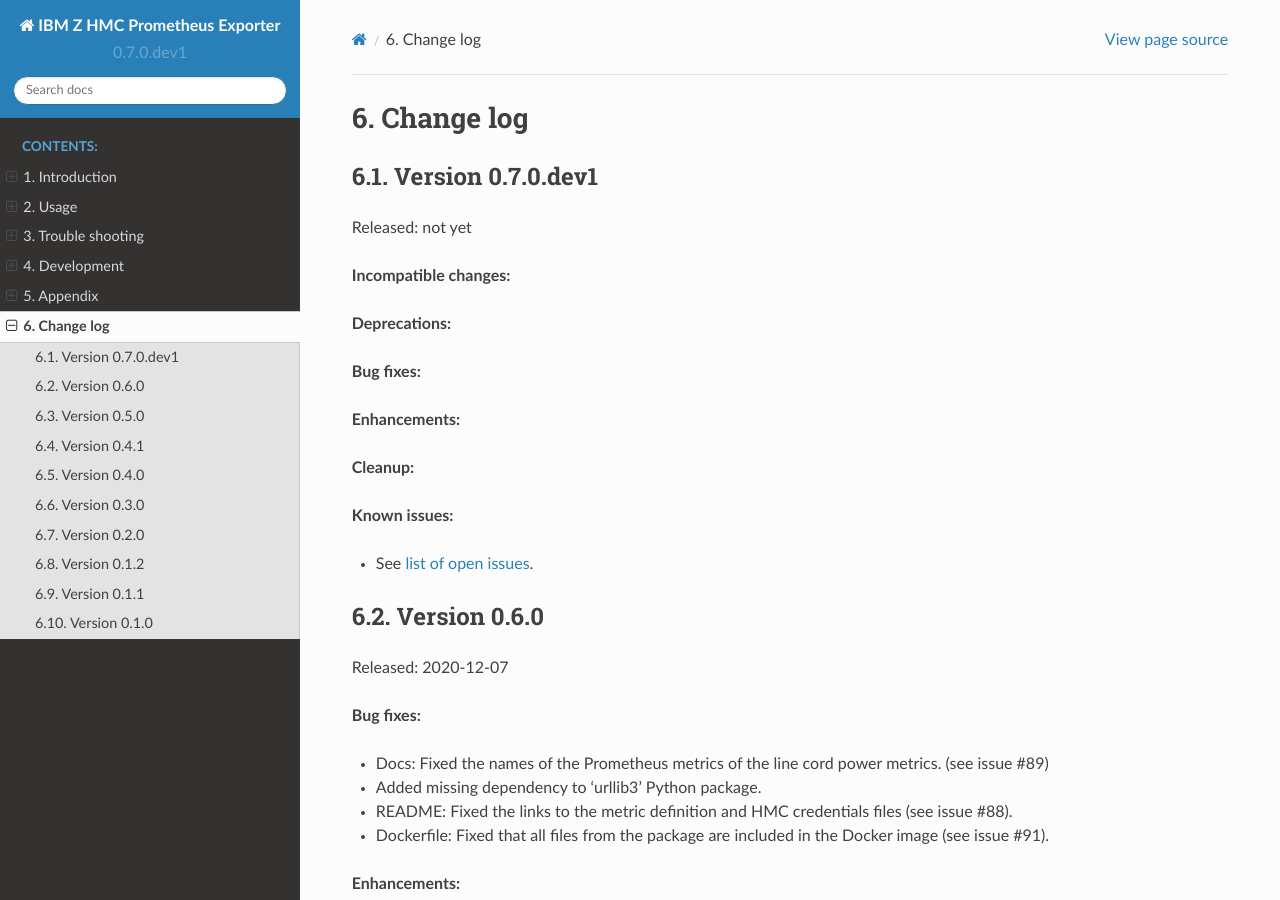
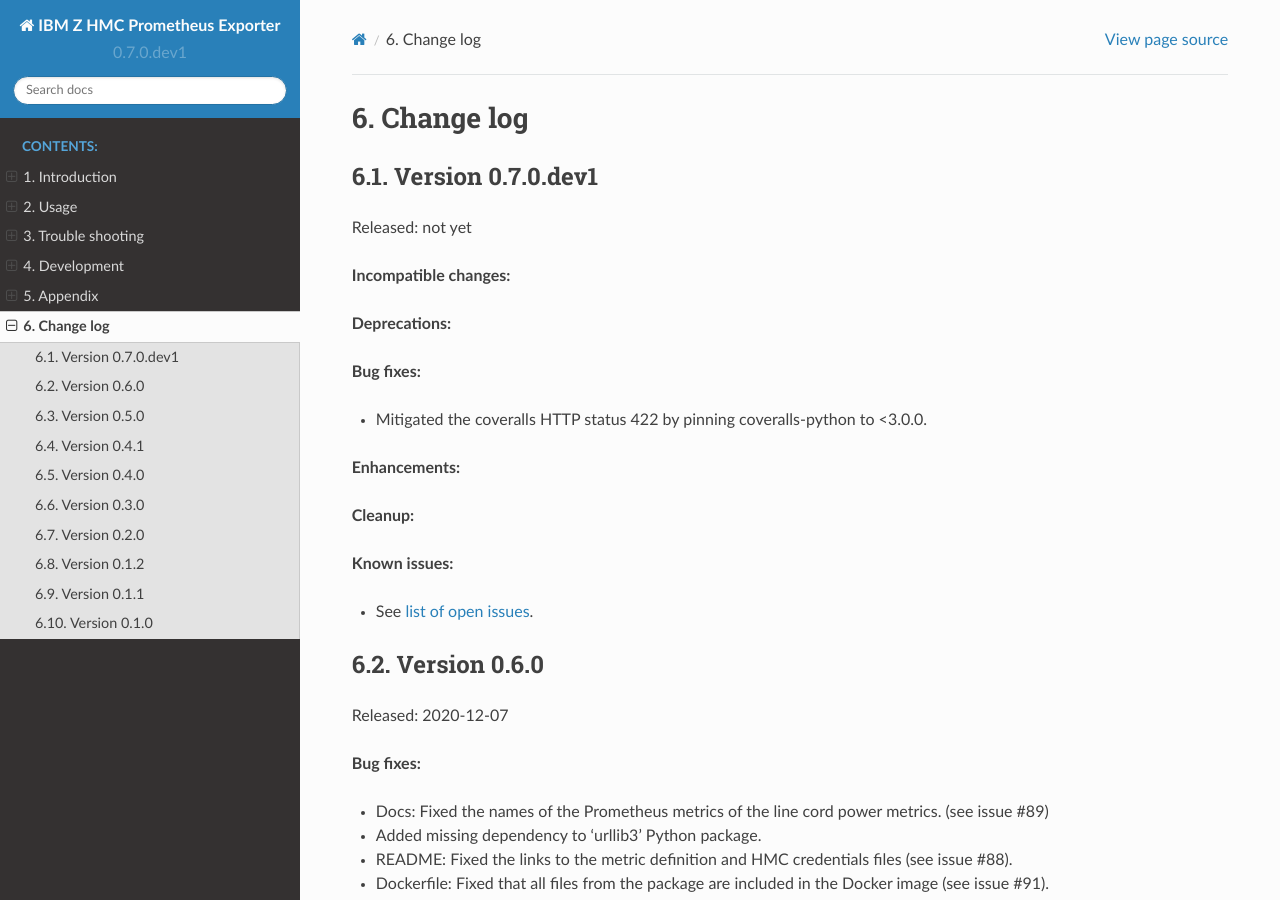
Before and after one commit to zhmcclient/zhmc-prometheus-exporter, a Sphinx documentation site: the page built from docs/changes.rst, in a window 1280 px wide and 900 px high. Built offline with Sphinx 7.4.7 and the Read the Docs theme 2.0.0, drawn with Linux system fonts in a browser that asks for light colours.

Commit message:
Mitigated coveralls issue with HTTP status 422
Details:

* coveralls-python 3.0.0 has an issue whereby the coveralls.io site responds
  with HTTP status 422. Mitigated this by pinning coveralls-python to <3.0.0.
  See also TheKevJames/coveralls-python#252.

Signed-off-by: Andreas Maier <maiera@de.ibm.com>

```diff
--- a/dev-requirements.txt
+++ b/dev-requirements.txt
@@ -9,7 +9,8 @@
 pytest-cov>=2.7.0; python_version == '2.7' or python_version >= '3.5'
 # coveralls 2.0 has removed support for Python 2.7 and 3.4
 git+https://github.com/andy-maier/coveralls-python.git@andy/add-py27#egg=coveralls; python_version == '2.7'
-coveralls>=2.1.2; python_version >= '3.5'
+# TODO: Remove coveralls pinning to <3.0.0 once fixed (TheKevJames/coveralls-python#252)
+coveralls>=2.1.2,<3.0.0; python_version >= '3.5'
 # PyYAML: covered in direct deps for installation
 
 # readme-renderer (used by twine, pulls in Pygments):
--- a/docs/changes.rst
+++ b/docs/changes.rst
@@ -27,6 +27,9 @@
 **Deprecations:**
 
 **Bug fixes:**
+
+* Mitigated the coveralls HTTP status 422 by pinning coveralls-python to
+  <3.0.0.
 
 **Enhancements:**
 
```
